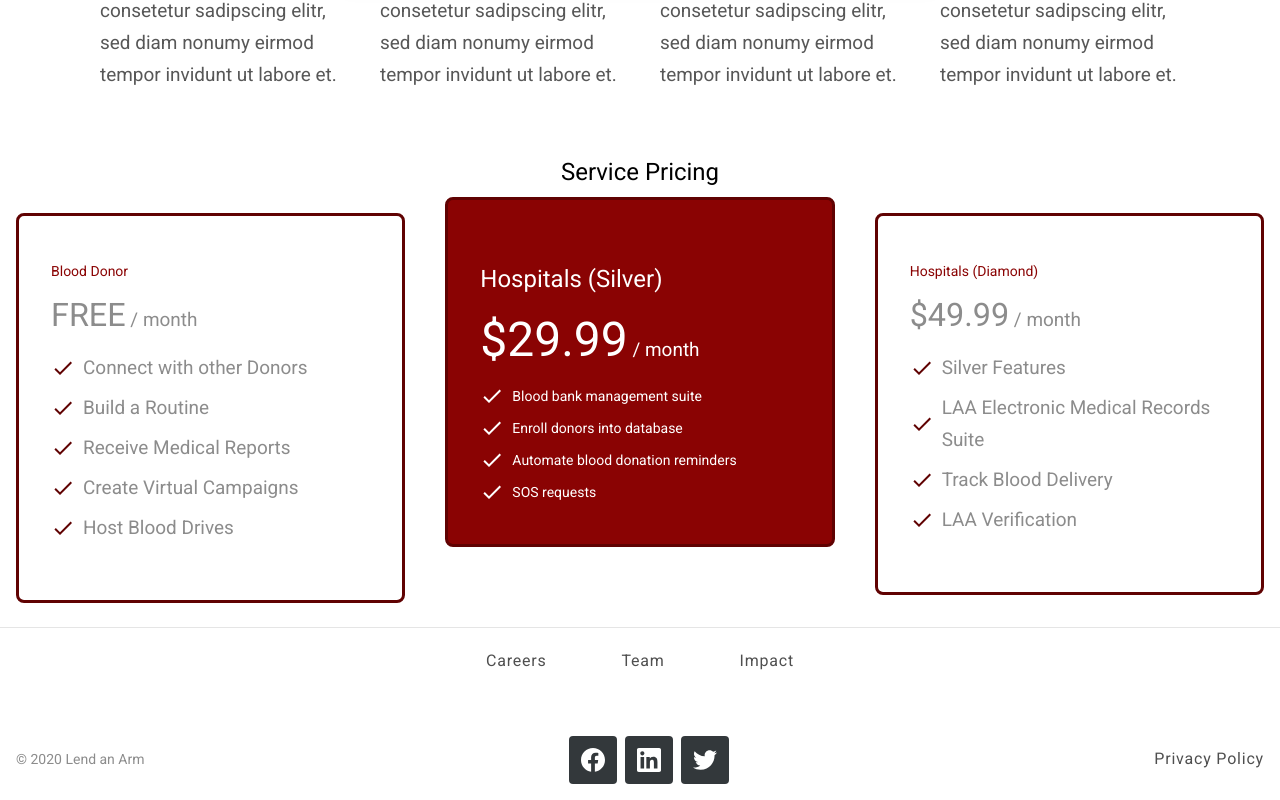
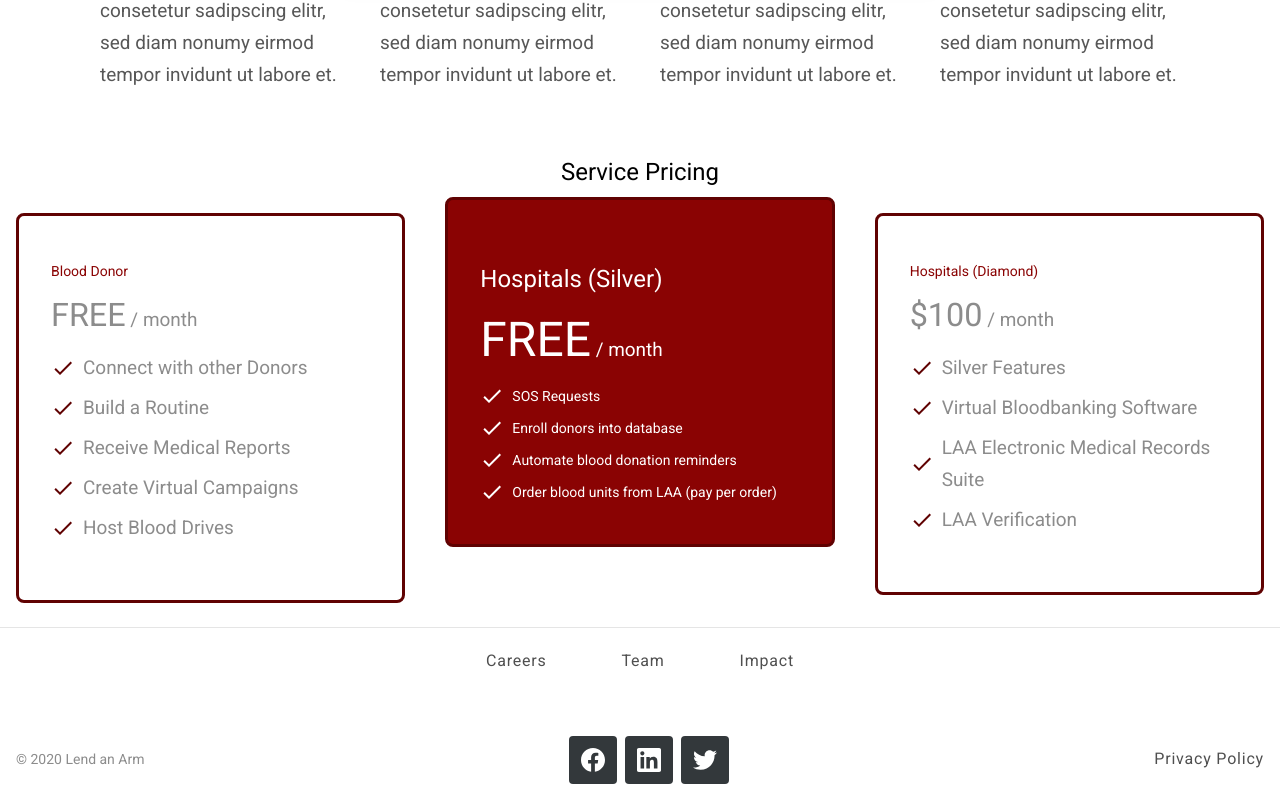
Before and after one commit to lendanarm/lendanarm-web, a React (Create React App) app: page /our-solution in a window 1280 px wide. Shown: the part 790-1590 px from the top of the page. Built offline with nearby package versions, Linux system fonts and the light colour scheme; the HTML template or start-up script is replaced by a standard one; a web font is replaced by a local one.

Commit message:
Micro update

```diff
--- a/src/logged_out/components/our_solution/PricingSection.js
+++ b/src/logged_out/components/our_solution/PricingSection.js
@@ -104,15 +104,15 @@ function PricingSection(props) {
               title="Hospitals (Silver)"
               pricing={
                 <span>
-                  $29.99
+                  FREE
                   <Typography display="inline"> / month</Typography>
                 </span>
               }
               features={[
-                "Blood bank management suite",
+                "SOS Requests",
                 "Enroll donors into database",
                 "Automate blood donation reminders",
-                "SOS requests",
+                "Order blood units from LAA (pay per order)",
               ]}
             />
           </Grid>
@@ -129,14 +129,14 @@ function PricingSection(props) {
               title="Hospitals (Diamond)"
               pricing={
                 <span>
-                  $49.99
+                  $100
                   <Typography display="inline"> / month</Typography>
                 </span>
               }
               features={[
                 "Silver Features",
+                "Virtual Bloodbanking Software",
                 "LAA Electronic Medical Records Suite",
-                "Track Blood Delivery",
                 "LAA Verification",
               ]}
             />
```
